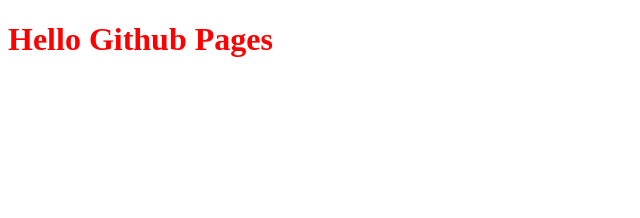
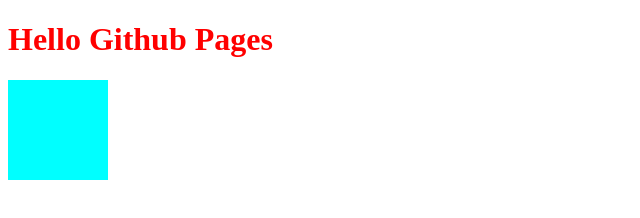
Before and after one commit to HuangJiliujiachegan/Padparadscha.github.io, a plain HTML site: page index.html in a window 1280 px wide. Shown: the whole page, without its empty margins (0-640 px from the left). Drawn offline with Linux system fonts and the light colour scheme.

Commit message:
Update index.html

```diff
--- a/index.html
+++ b/index.html
@@ -10,6 +10,14 @@
 
 <body>
     <h1>Hello Github Pages</h1>
+    <div class = "call"></div>
+    <style>
+        .call{
+            width: 100px;
+            height: 100px;
+            background-color: aqua;
+        }
+    </style>
     <script src="./index.js"></script>
 </body>
 
```
